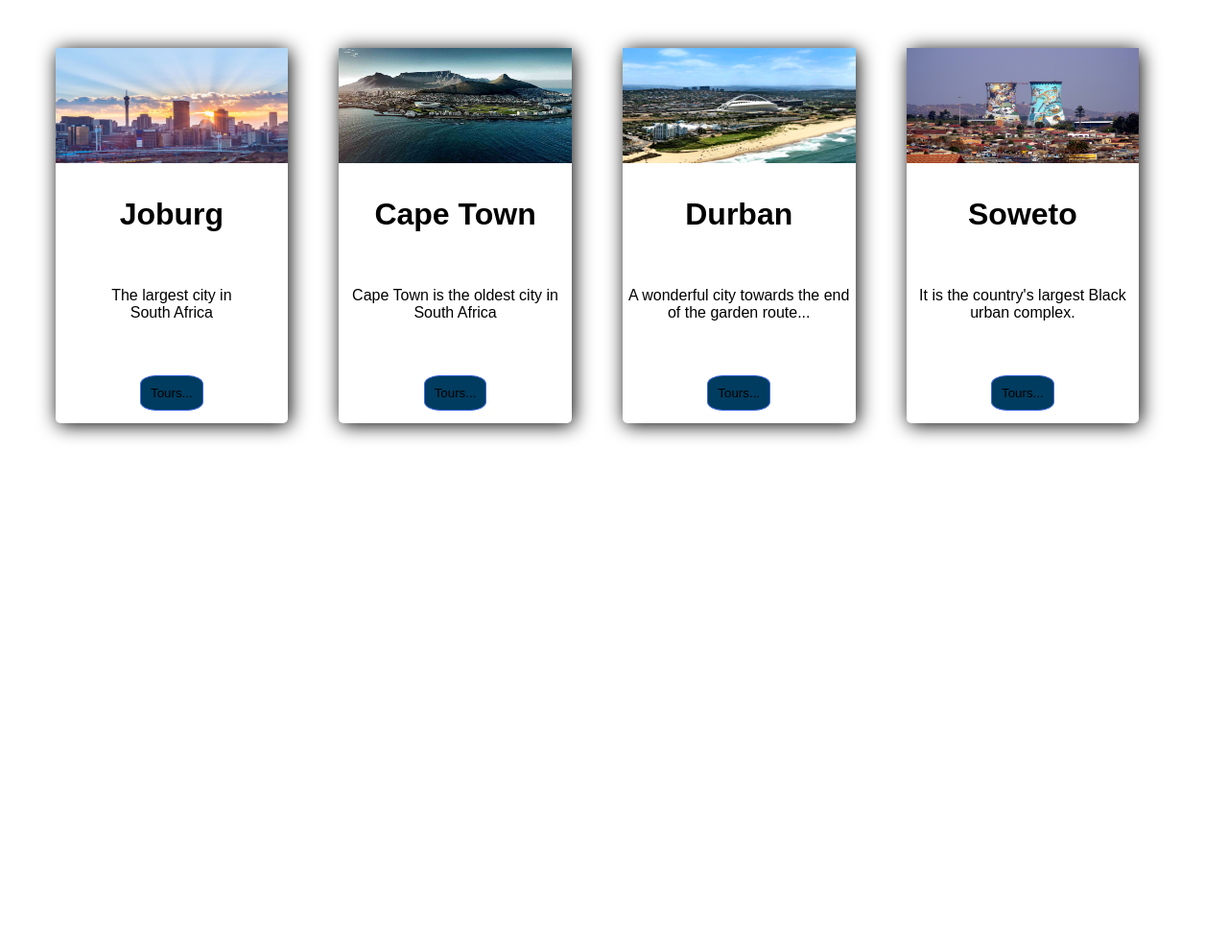
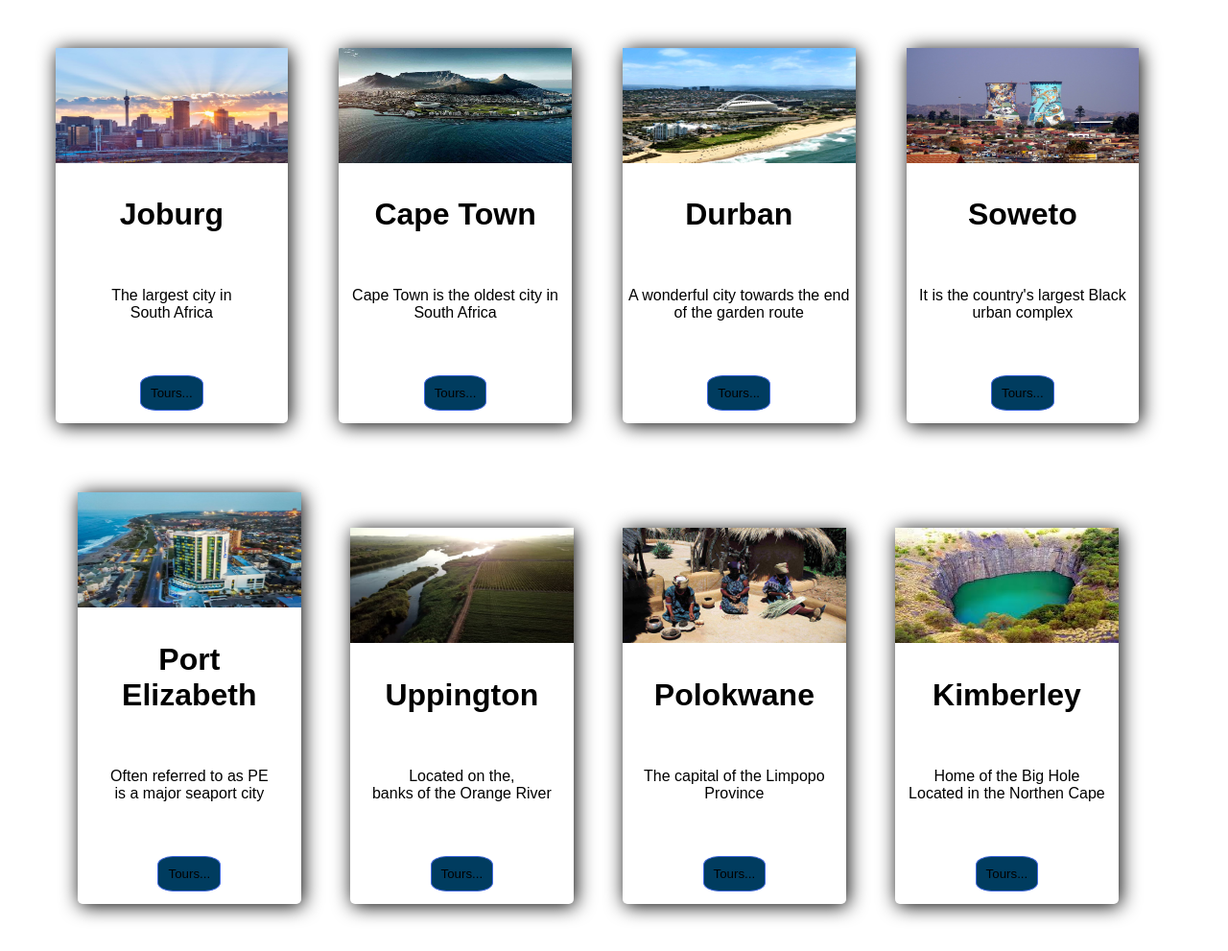
Before and after one commit to HannahDalwai/Box, a plain HTML site: page cards.html in a window 1280 px wide. Shown: the whole page at 96% size. Before the commit the page ends 800 px from the top, so only its background shows below. Drawn offline with Linux system fonts and the light colour scheme.

Commit message:
new cards

```diff
--- a/cards.html
+++ b/cards.html
@@ -49,7 +49,7 @@
           <h1>Durban</h1>
         </div>
         <div class="des">
-          <p>A wonderful city towards the end of the garden route...</p>
+          <p>A wonderful city towards the end of the garden route</p>
           <button onclick="document.location='https://www.viator.com/Durban/d315-ttd?mcid=28353&tsem=true&supci=-1121765994&supag=26940655811&supsc=s&supai=275956642318&supap=&supdv=c&supnt=g&supti=kwd-313028077359&suplp=1028746&supli=1028712&m=28353&supag=26940655811&supsc=kwd-313028077359&supai=275956642318&supap=&supdv=c&supnt=nt%3Ag&suplp=1028746&supli=1028712&supti=kwd-313028077359&tsem=true&supci=kwd-313028077359&supap1=&supap2=&gclid=CjwKCAjwkvWKBhB4EiwA-GHjFmfXoTI7LHhBjvgAfGJKC3oJywX5cSYj4Z1Gj1zCgOXf1JhMYHXXGBoChhwQAvD_BwE'" >Tours...</button>
         </div>
       </div>
@@ -65,10 +65,79 @@
           <h1>Soweto</h1>
         </div>
         <div class="des">
-          <p>It is the country's largest Black urban complex.</p>
+          <p>It is the country's largest Black urban complex</p>
           <button onclick="document.location='https://www.tripadvisor.co.za/Attractions-g312587-Activities-c42-Soweto_Johannesburg_Greater_Johannesburg_Gauteng.html'">Tours...</button>
         </div>
-      </div>
+      </div> <br>
+
+
+      <div class="main">
+        <!--cards -->
+
+        <div class="card">
+          <div class="image">
+            <img src="PE.jpg" />
+          </div>
+          <div class="title">
+            <h1>Port Elizabeth</h1>
+          </div>
+          <div class="des">
+            <p>Often referred to as PE<br>
+             is  a major seaport city </p>
+            <button  onclick="document.location= 'https://www.pentravel.co.za/branch-locator/ec/port_elizabeth'">Tours...</button>
+          </div>
+        </div>
+
+        <!--cards -->
+
+        <div class="card">
+          <div class="image">
+            <img src="river.jpg" />
+          </div>
+          <div class="title">
+            <h1>Uppington</h1>
+          </div>
+          <div class="des">
+            <p> Located on the,<br>
+           banks of the Orange River</p>
+            <button onclick="document.location='https://www.experiencenortherncape.com/visitor/touroperators/ymc-travel-aa-upington'"  >Tours...</button>
+          </div>
+        </div>
+        <!--cards -->
+
+        <div class="card">
+          <div class="image">
+            <img src="people.jpg" />
+          </div>
+          <div class="title">
+            <h1>Polokwane</h1>
+          </div>
+          <div class="des">
+            <p>The capital of the Limpopo <br>
+            Province </p>
+            <button onclick="document.location='https://www.suretravel.co.za/destination/polokwane'" >Tours...</button>
+          </div>
+        </div>
+        <!--cards -->
+
+
+
+        <div class="card">
+          <div class="image">
+            <img src="mining.jpeg" />
+          </div>
+          <div class="title">
+            <h1>Kimberley</h1>
+          </div>
+          <div class="des">
+            <p>Home of the Big Hole <br>
+            Located in the Northen Cape</p>
+            <button onclick="document.location='https://www.kimberleytravel.com.au/'">Tours...</button>
+          </div>
+        </div> <br>
+
+
+
 
 
   </body>
--- a/styles2.css
+++ b/styles2.css
@@ -61,4 +61,18 @@ button{
   border-color: royalblue;
   border-radius: 25%;
 }
+
+
 </style>
+
+
+
+
+
+
+.header {
+  padding: 60px;
+  text-align: center;
+  background: #092834;
+  color:white;
+}
```
Also changed, not shown: index.html (+14 -18 lines), PE.jpg (added), mining.jpeg (added), people.jpg (added), river.jpg (added).
